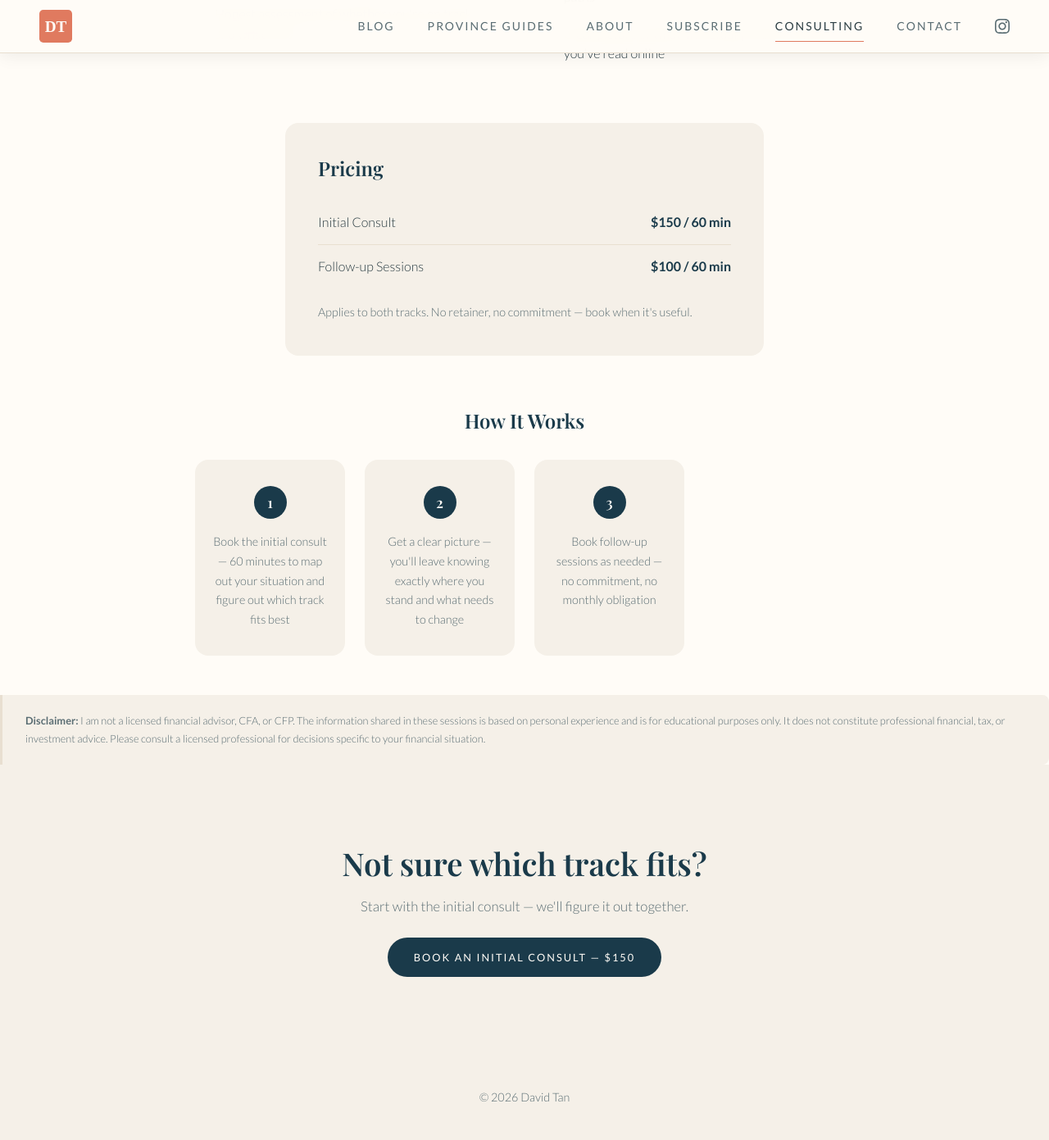
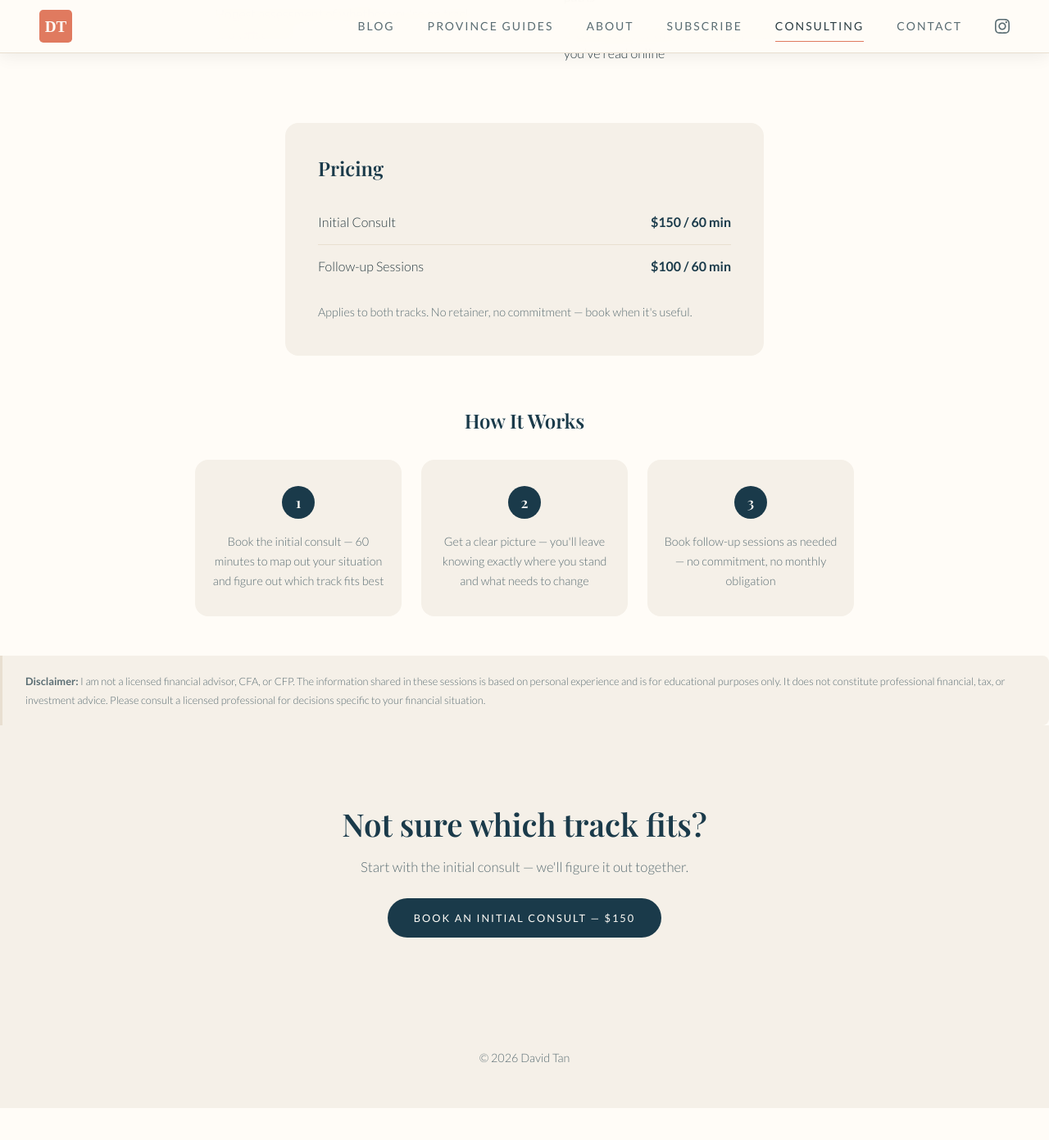
Before and after one commit to davidtansf/davidtan.me, a Jekyll site: the page built from consulting/index.html, in a window 1280 px wide and 1400 px high, scrolled down 999 px. Shown: the top 1391 px of the window at 82% size. Built offline with Jekyll 4.4.1, drawn with Linux system fonts in a browser that asks for light colours; some web fonts are replaced; after the commit the page ends 2351 px from its top, so only the background shows below that.

Commit message:
Consulting: fix How It Works grid to 3 columns

```diff
--- a/consulting/index.html
+++ b/consulting/index.html
@@ -129,12 +129,15 @@
             margin-bottom: 0;
         }
 
-        /* Center How It Works on consulting page */
+        /* Center How It Works on consulting page (3 steps, not 4) */
         .how-it-works {
             max-width: 900px;
             margin-left: auto;
             margin-right: auto;
             padding: 0 3rem;
+        }
+        .how-it-works .how-it-works__steps {
+            grid-template-columns: repeat(3, 1fr);
         }
 
         @media (max-width: 768px) {
@@ -147,6 +150,9 @@
             }
             .consulting-pricing-section { padding: 1rem 1.5rem 2rem; }
             .how-it-works { padding: 0 1.5rem; }
+            .how-it-works .how-it-works__steps {
+                grid-template-columns: 1fr;
+            }
         }
     </style>
     <!-- Google Analytics -->
```
